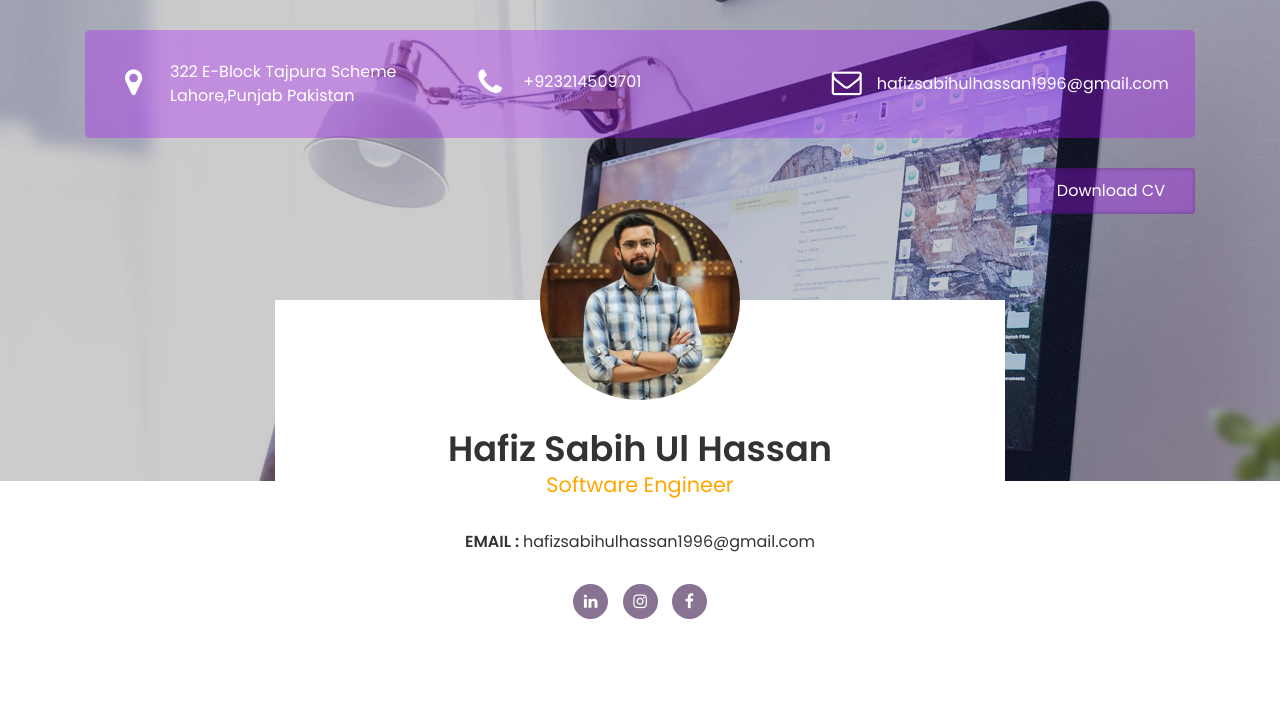
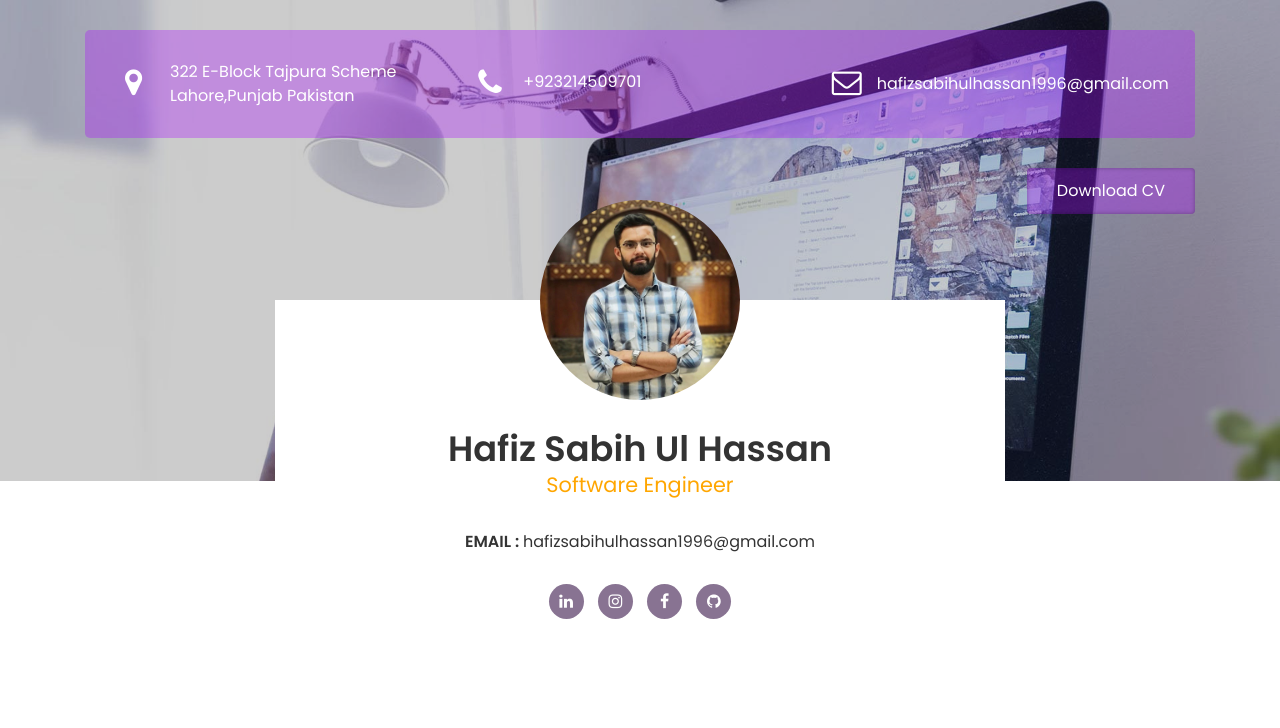
Before and after one commit to sabih1996/sabih-portfolio, a plain HTML site: page index.html in a window 1280 px wide. Shown: the top 728 px of the page. Drawn offline with Linux system fonts and the light colour scheme.

Commit message:
add github link

```diff
--- a/index.html
+++ b/index.html
@@ -105,6 +105,8 @@
                             </li>
                             <li><a href="https://www.facebook.com/hafizsabih.ulhassan"><i
                                         class="fa fa-facebook"></i></a>
+                            </li>
+                            <li><a href="https://github.com/sabih1996"><i class="fa fa-github"></i></a>
                             </li>
                         </ul>
                     </div><!-- intro -->
```
